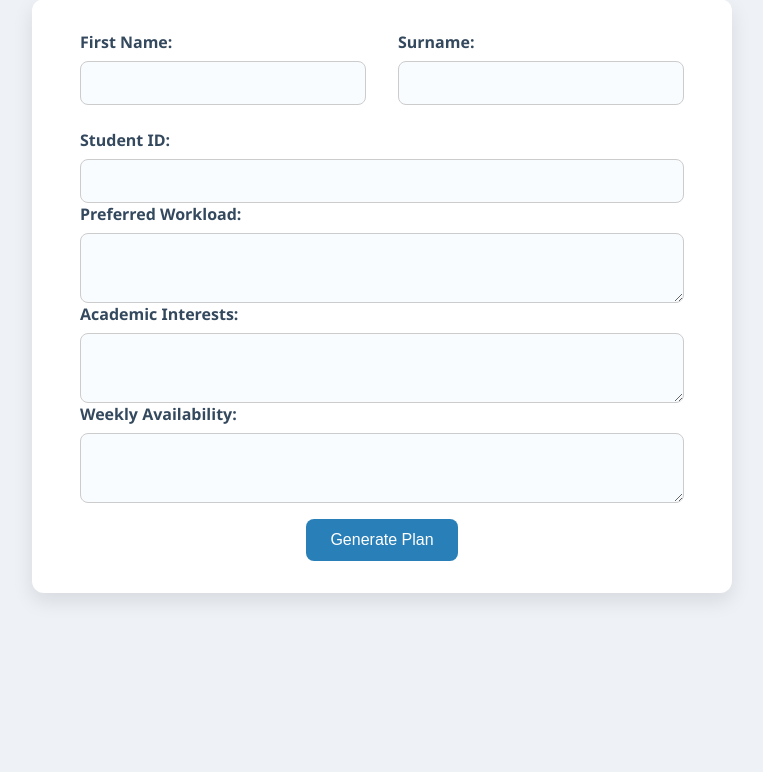
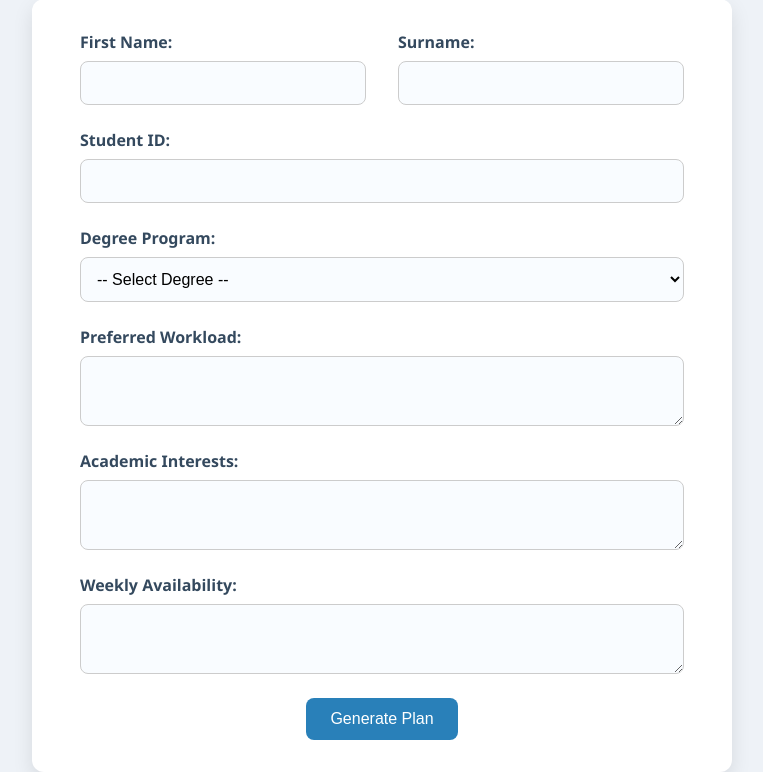
Before and after one commit to ZhannaSargsyan/Student-Course-Planner-, a Flask app: page / in a window 1280 px wide. Shown: the part 129-901 px from the top of the page, without its empty margins (258-1021 px from the left). Before the commit the page ends 730 px from the top, so only its background shows below. Run offline with Flask 3, Linux system fonts and the light colour scheme.

Commit message:
Fixed  <div>s, added degree program

```diff
--- a/frontend-python/app.py
+++ b/frontend-python/app.py
@@ -12,6 +12,7 @@ def plan():
     name = request.form['name']
     surname = request.form['surname']
     student_id = request.form['student_id']
+    degree = request.form['degree']
     workload = request.form['workload']
     interests = request.form['interests']
     availability = request.form['availability']
@@ -19,6 +20,7 @@ def plan():
     prompt = f"""
     Generate a semester plan for:
     Student: {name} {surname}, ID: {student_id}
+    Degree Program: {degree}
     Workload: {workload}
     Interests: {interests}
     Availability: {availability}
--- a/frontend-python/static/styles.css
+++ b/frontend-python/static/styles.css
@@ -107,3 +107,18 @@ a {
 a:hover {
     text-decoration: underline;
 }
+
+select {
+    width: 100%;
+    padding: 0.75rem;
+    border: 1px solid #ccc;
+    border-radius: 8px;
+    font-size: 1rem;
+    background-color: #f9fcff;
+    box-sizing: border-box;
+}
+
+select:focus {
+    border-color: #2980b9;
+    outline: none;
+}
--- a/frontend-python/templates/index.html
+++ b/frontend-python/templates/index.html
@@ -18,24 +18,61 @@
             </div>
         </div>
 
+        <div class="form-row">
             <div class="form-group">
                 <label>Student ID:</label>
                 <input type="text" name="student_id" required>
             </div>
+        </div>
 
+        <div class="form-row">
+            <div class="form-group">
+                <label>Degree Program:</label>
+                <select name="degree" required>
+                    <option value="">-- Select Degree --</option>
+                    <option>Bachelor of Arts in Business (BAB)</option>
+                    <option>Bachelor of Arts in English and Communications (BAEC)</option>
+                    <option>Bachelor of Arts in Politics and Governance (BAPG)</option>
+                    <option>Bachelor of Science in Computer Science (BSCS)</option>
+                    <option>Bachelor of Science in Data Science (BSDS)</option>
+                    <option>Bachelor of Science in Engineering Sciences (BSES)</option>
+                    <option>Bachelor of Science in Nursing (BSN)</option>
+                    <option>Bachelor of Science in Environmental and Sustainability Sciences (BSESS)</option>
+                    <option>Master of Laws (LL.M.)</option>
+                    <option>Master of Arts in International Relations and Diplomacy (MAIRD)</option>
+                    <option>Master of Public Affairs (MPA)</option>
+                    <option>Master of Arts in Human Rights and Social Justice (MAHRSJ)</option>
+                    <option>Master of Arts in Teaching English as a Foreign Language (MATEFL)</option>
+                    <option>Master of Science in Economics (MSE)</option>
+                    <option>Master of Business Administration (MBA)</option>
+                    <option>Master of Science in Management and Analytics (MSMA)</option>
+                    <option>Master of Engineering in Industrial Engineering and Systems Management (MEIESM)</option>
+                    <option>Master of Science in Computer and Information Science (MSCIS)</option>
+                    <option>Master of Public Health (MPH)</option>
+                    <option>Master of Arts in Multiplatform Journalism (MAMJ)</option>
+                </select>
+            </div>
+        </div>
+
+        <div class="form-row">
             <div class="form-group">
                 <label>Preferred Workload:</label>
                 <textarea name="workload" required></textarea>
             </div>
+        </div>
 
+        <div class="form-row">
             <div class="form-group">
                 <label>Academic Interests:</label>
                 <textarea name="interests" required></textarea>
             </div>
+        </div>
 
+        <div class="form-row">
             <div class="form-group">
                 <label>Weekly Availability:</label>
                 <textarea name="availability" required></textarea>
+            </div>
         </div>
 
         <input type="submit" value="Generate Plan">
```
Lines whose indentation alone changed are shown as unchanged.
